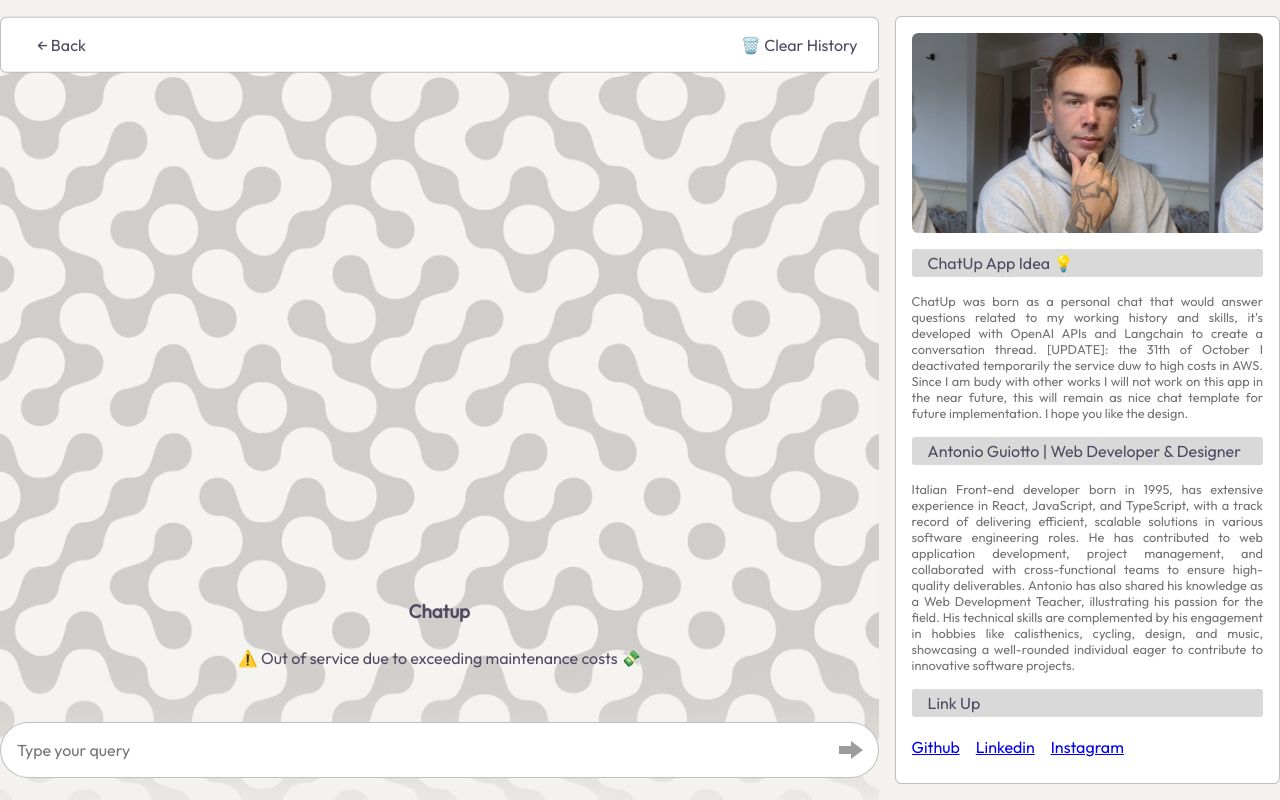
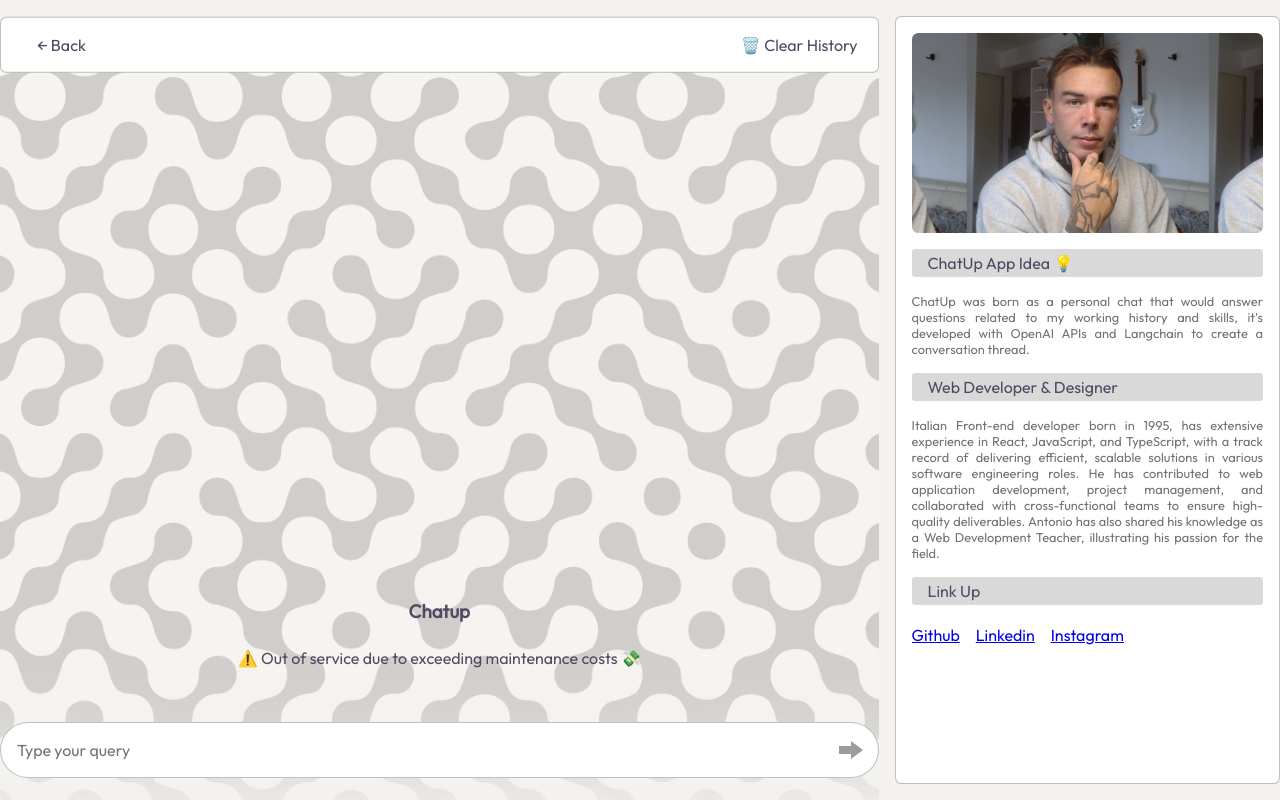
Before and after one commit to palloncino/antonioguiotto.com, a React (Create React App) app: page /chat-up in a window 1280 px wide. Built offline with nearby package versions, Linux system fonts and the light colour scheme.

Commit message:
removed content on the side panel

```diff
--- a/src/features/ChatUp/ChatUp.css
+++ b/src/features/ChatUp/ChatUp.css
@@ -25,6 +25,7 @@
   box-sizing: border-box;
   flex: 2;
   padding: 1rem;
+  overflow-y: auto;
 }
 
 .ChatUp {
--- a/src/features/ChatUp/index.tsx
+++ b/src/features/ChatUp/index.tsx
@@ -371,15 +371,10 @@ const ChatUp = () => {
                   ChatUp was born as a personal chat that would answer questions
                   related to my working history and skills, it's developed with
                   OpenAI APIs and Langchain to create a conversation thread.
-                  [UPDATE]: the 31th of October I deactivated temporarily the
-                  service duw to high costs in AWS. Since I am budy with other
-                  works I will not work on this app in the near future, this
-                  will remain as nice chat template for future implementation. I
-                  hope you like the design.
                 </div>
 
                 <div className="SidePanelTitle">
-                  Antonio Guiotto | Web Developer & Designer
+                  Web Developer & Designer
                 </div>
 
                 <div className="SidePanelMediaDescription">
@@ -391,10 +386,6 @@ const ChatUp = () => {
                   with cross-functional teams to ensure high-quality
                   deliverables. Antonio has also shared his knowledge as a Web
                   Development Teacher, illustrating his passion for the field.
-                  His technical skills are complemented by his engagement in
-                  hobbies like calisthenics, cycling, design, and music,
-                  showcasing a well-rounded individual eager to contribute to
-                  innovative software projects.
                 </div>
 
                 <div className="SidePanelTitle">
```
